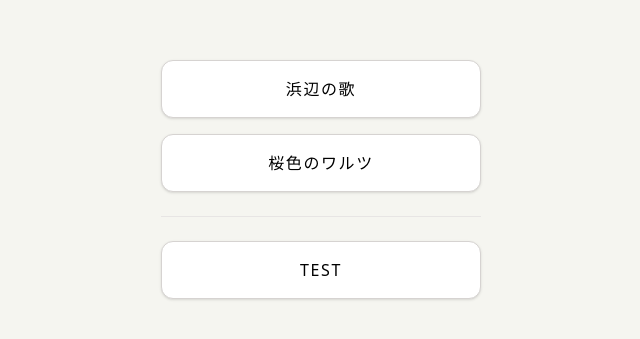
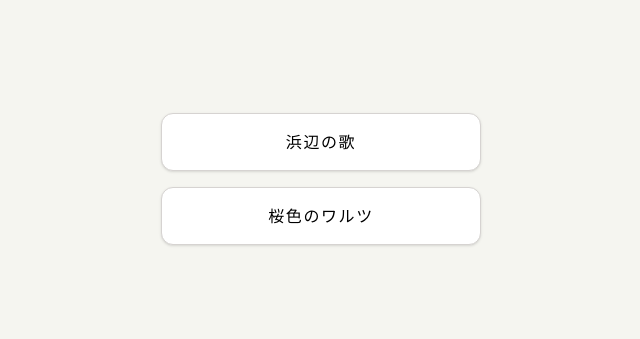
Before and after one commit to sezfoe/my-ais-sakurairo, a React (Vite) app: page / in a window 1280 px wide. Shown: the part 221-560 px from the top of the page, without its empty margins (319-959 px from the left). Built offline with nearby package versions, Linux system fonts and the light colour scheme.

Commit message:
feat: Add 'T' key shortcut for blank view
Introduces a keyboard shortcut to navigate to a blank view by pressing the 'T' key. Removes the explicit "TEST" button from the home screen as the shortcut now provides this functionality.

```diff
--- a/src/App.tsx
+++ b/src/App.tsx
@@ -3,7 +3,7 @@
  * SPDX-License-Identifier: Apache-2.0
  */
 
-import React, { useState } from "react";
+import React, { useState, useEffect } from "react";
 import { motion, AnimatePresence } from "motion/react";
 import { SCORE_DATA as score001 } from "./score001";
 import { SCORE_DATA as score002 } from "./score002";
@@ -26,6 +26,23 @@ const SCORE_DATA: Record<string, any> = {
 export default function App() {
   const [view, setView] = useState<"home" | "score" | "blank">("home");
   const [selectedScore, setSelectedScore] = useState<string | null>(null);
+
+  // Keyboard shortcut listener
+  useEffect(() => {
+    const handleKeyDown = (event: KeyboardEvent) => {
+      // Check if "t" or "T" is pressed
+      if (event.key.toLowerCase() === "t") {
+        handleGoToBlank();
+      }
+    };
+
+    window.addEventListener("keydown", handleKeyDown);
+
+    // Cleanup listener on unmount
+    return () => {
+      window.removeEventListener("keydown", handleKeyDown);
+    };
+  }, []);
 
   const handleSelect = (scoreKey: string) => {
     setSelectedScore(scoreKey);
--- a/src/components/HomeView.tsx
+++ b/src/components/HomeView.tsx
@@ -22,17 +22,6 @@ const HomeView: React.FC<HomeViewProps> = ({ scoreList, onSelect, onGoToBlank })
             {scoreName}
           </motion.button>
         ))}
-
-        <div className="h-[1px] bg-stone-200 my-2" />
-
-        <motion.button
-          whileHover={{ scale: 1.02 }}
-          whileTap={{ scale: 0.98 }}
-          onClick={onGoToBlank}
-          className="px-6 py-4 bg-white text-black border border-stone-300 rounded-xl shadow-sm hover:bg-stone-50 transition-all text-base font-medium tracking-widest uppercase text-center"
-        >
-          TEST
-        </motion.button>
       </div>
     </div>
   );
```
